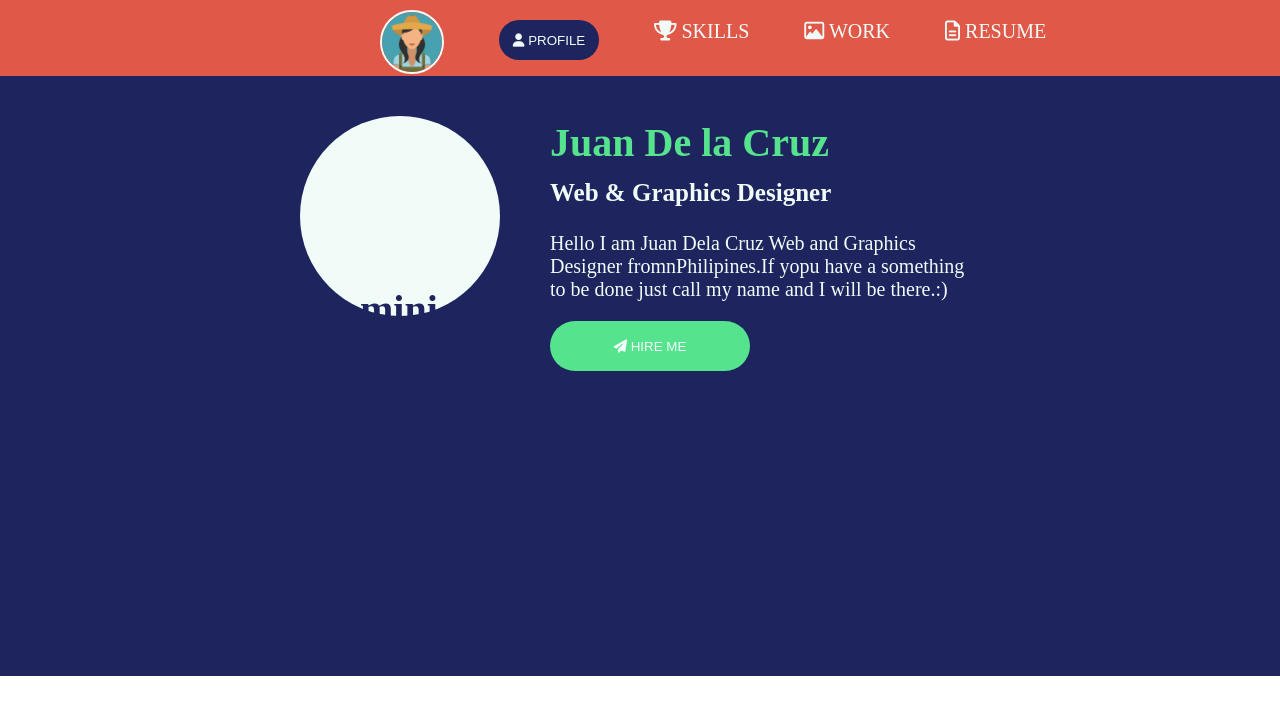
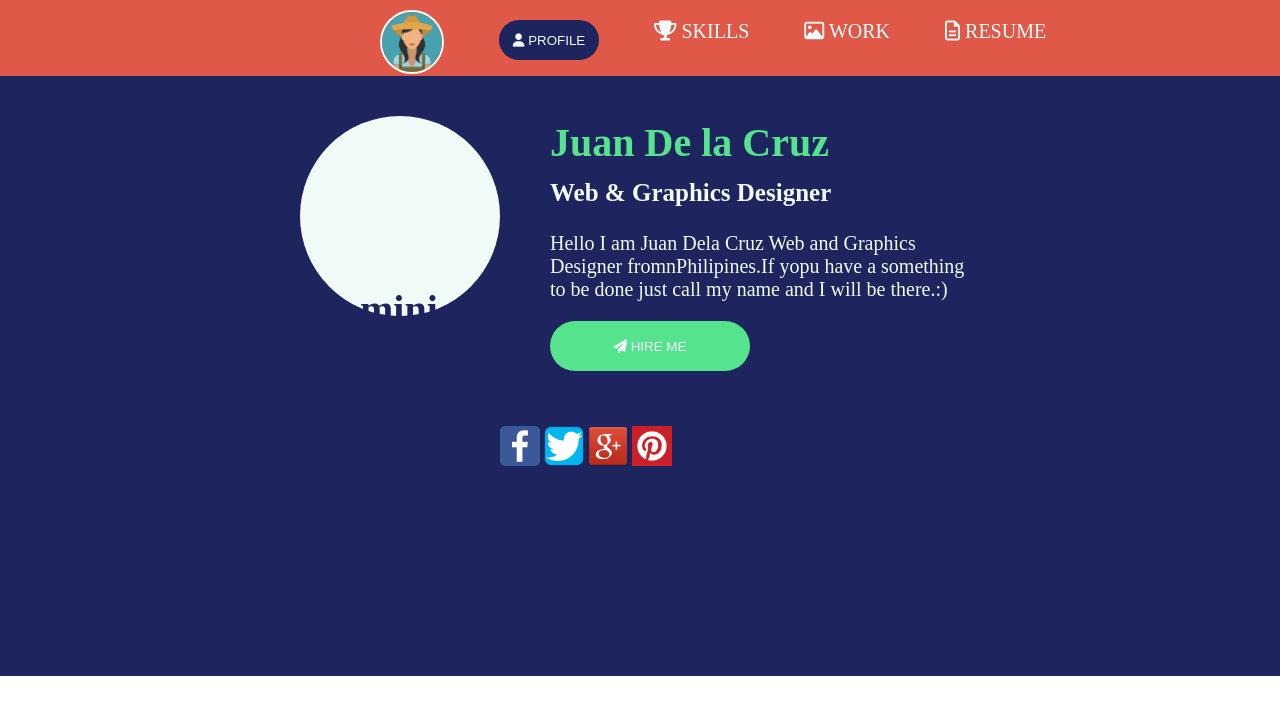
Before and after one commit to marioncastillo/portafolio-bem, a plain HTML site: page index.html in a window 1280 px wide. Shown: the top 714 px of the page. Drawn offline with Linux system fonts and the light colour scheme.

Commit message:
estilo ok

```diff
--- a/index.html
+++ b/index.html
@@ -30,6 +30,12 @@
 		<p class="dos__text--p">Hello I am Juan Dela Cruz Web and Graphics Designer fromnPhilipines.If yopu have a something to be done just call my name and I will be there.:)</p>
 		<button class="dos__text--boton2"><i class="fa fa-paper-plane" aria-hidden="true"></i> HIRE ME</button>
 	</div>
+	<div class="dos__redes">
+	<img src="img/face.png" alt="">
+	<img src="img/twiter.png" alt="">
+	<img src="img/google.png" alt="">
+	<img src="img/pinteres.png" alt="">
+	</div>
 </section>
 
 </body>
--- a/sass/_style.scss
+++ b/sass/_style.scss
@@ -111,3 +111,15 @@
 		background-color:$nav;
 	}
 }
+
+.dos__redes{
+	text-align:center;
+	margin-left:500px;
+	position:absolute;
+	margin-top:350px;
+	align-content:center;
+	img{
+		width:40px;
+	}
+
+}
```
Also changed, not shown: css/main.css, img/face.png (added), img/google.png (added), img/pinteres.png (added), img/twiter.png (added), 1 other file.
